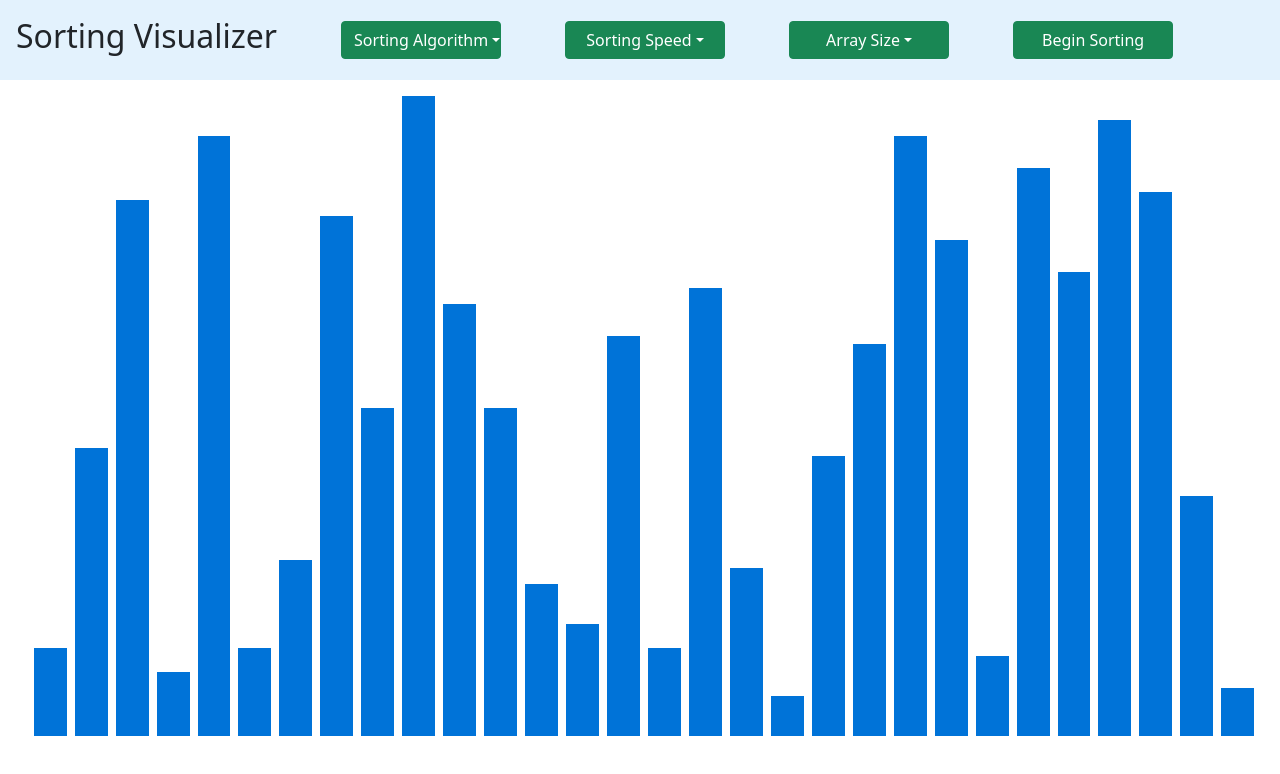
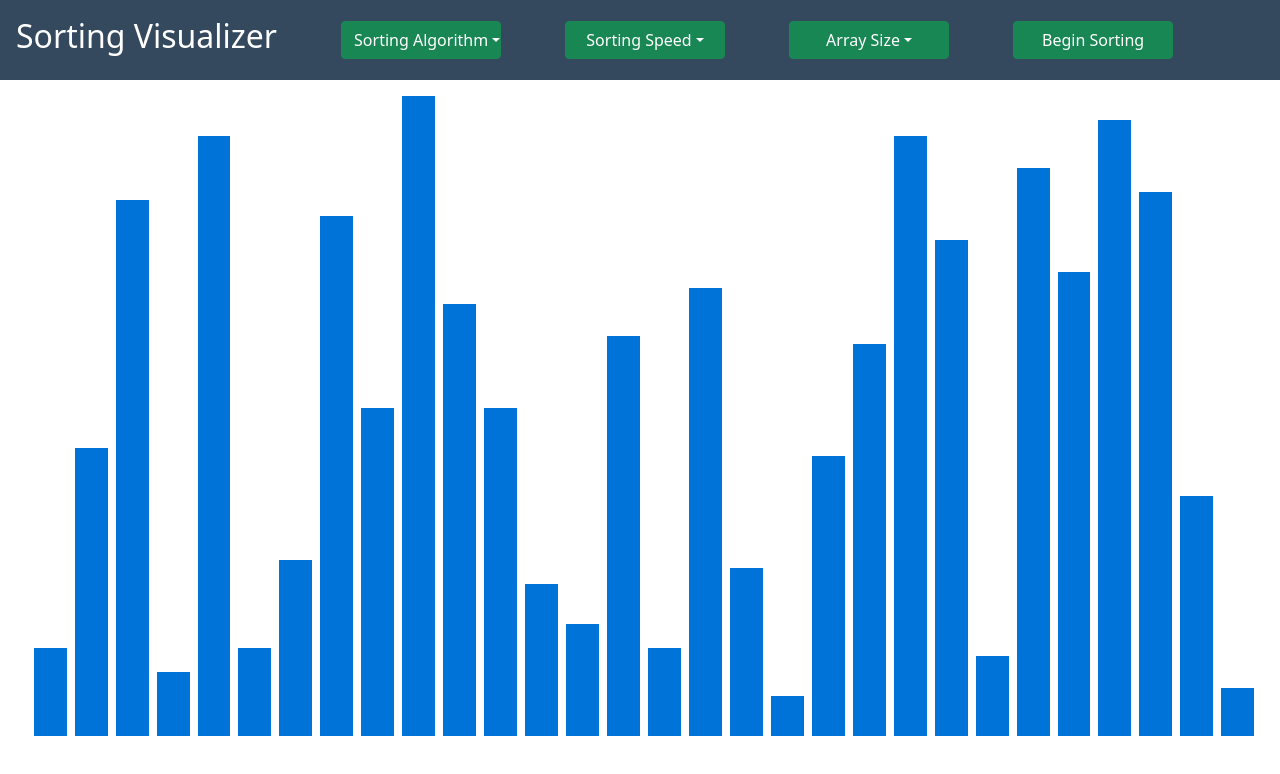
Before and after one commit to NasserMughrabi/sorting-algo, a React (Create React App) app: page / in a window 1280 px wide. Shown: the top 774 px of the page. Built offline with nearby package versions, Linux system fonts and the light colour scheme; the HTML template or start-up script is replaced by a standard one.

Commit message:
changed navbar color and deployed website for continuios delivery

```diff
--- a/src/components/NavBar.js
+++ b/src/components/NavBar.js
@@ -4,7 +4,7 @@ import Dropdown from 'react-bootstrap/Dropdown';
 import Button from 'react-bootstrap/Button';
 
 const Nav = styled.nav`
-  background-color: #e3f2fd;
+  background-color: #34495e;
   height: 10vh;
   display:flex;
   align-items: center;
--- a/src/index.css
+++ b/src/index.css
@@ -27,6 +27,7 @@ header{
 }
 .title {
   margin-left: 1rem;
+  color: white;
 }
 
 .bar{
```
